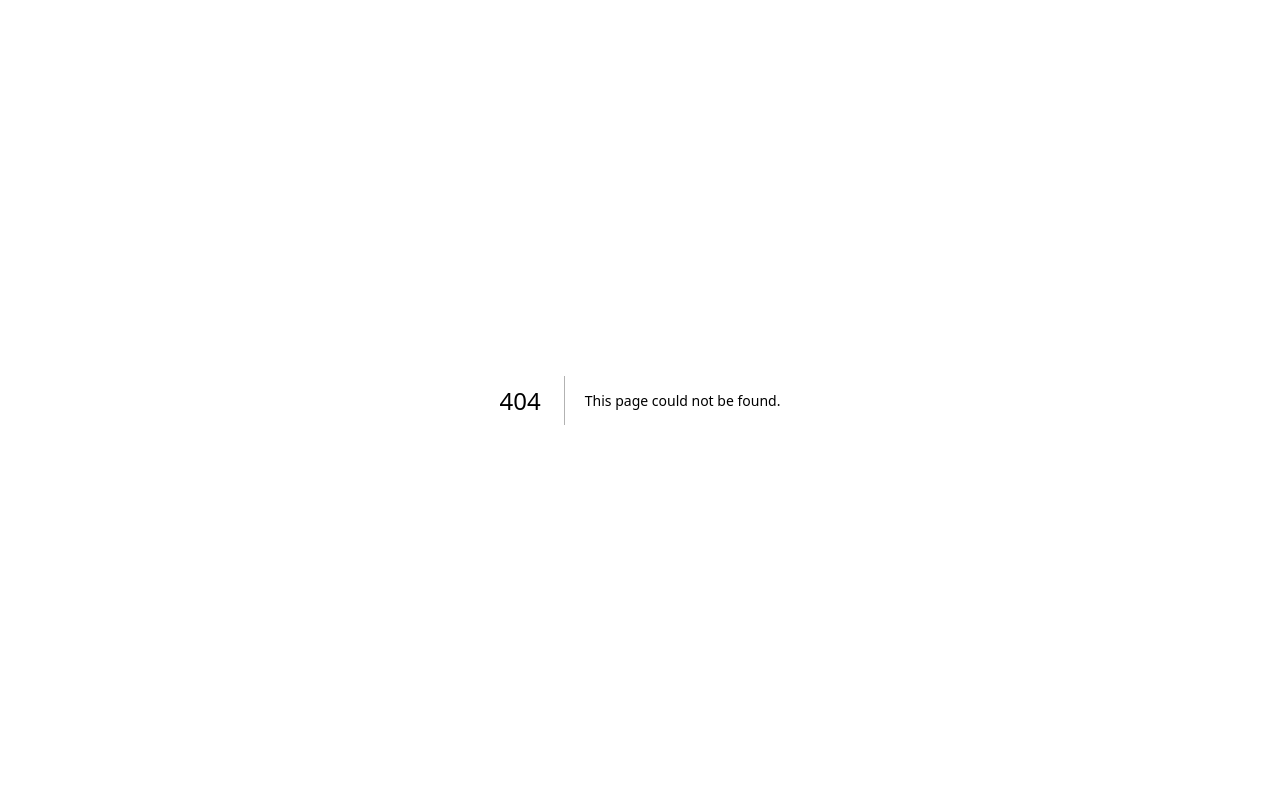
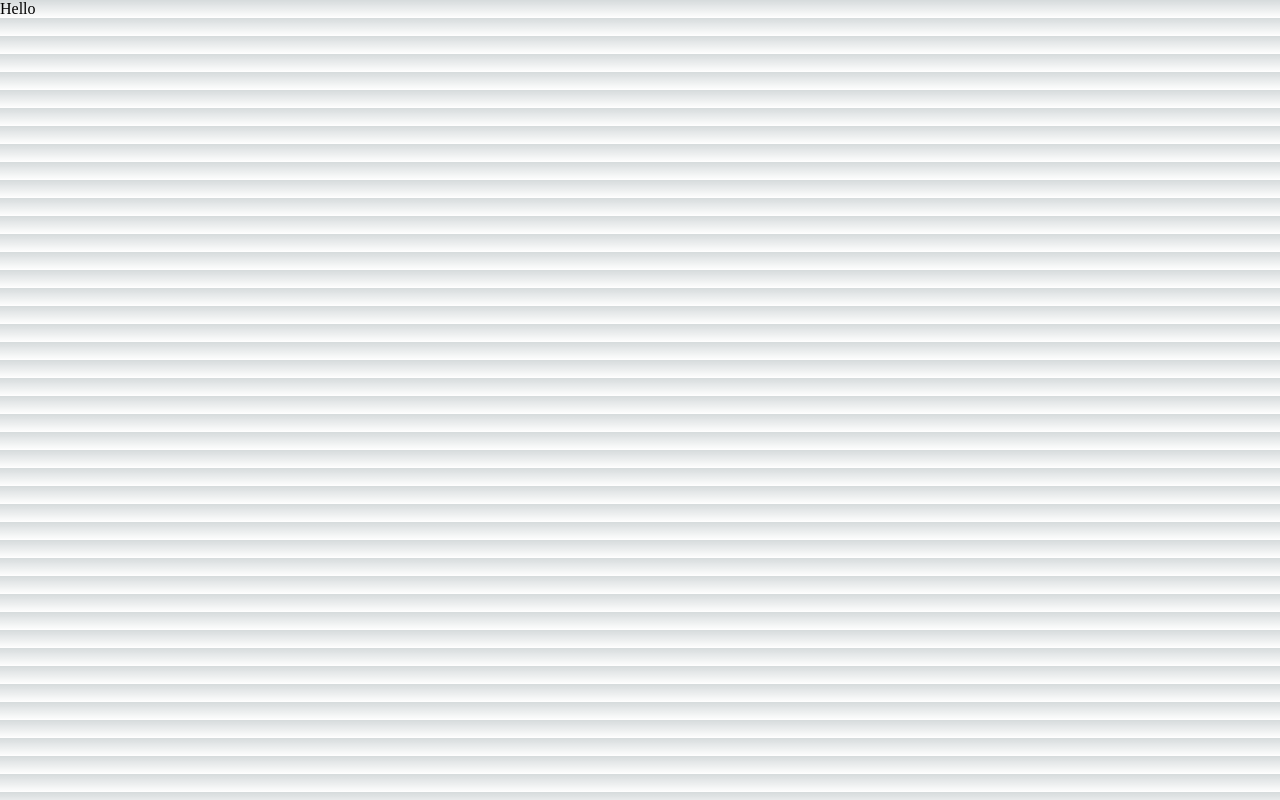
Before and after one commit to yuki-fujisaki/FrontendPractice, a Next.js app in the folder nextjs_practice/: page /products in a window 1280 px wide. Before the commit this address had no page. Built offline with nearby package versions, Linux system fonts and the light colour scheme.

Commit message:
add: products

```diff
--- /dev/null
+++ b/nextjs_practice/pages/products/index.tsx
@@ -0,0 +1,5 @@
+const ProductsList = () => {
+  return <div>Hello</div>;
+};
+
+export default ProductsList;
```
